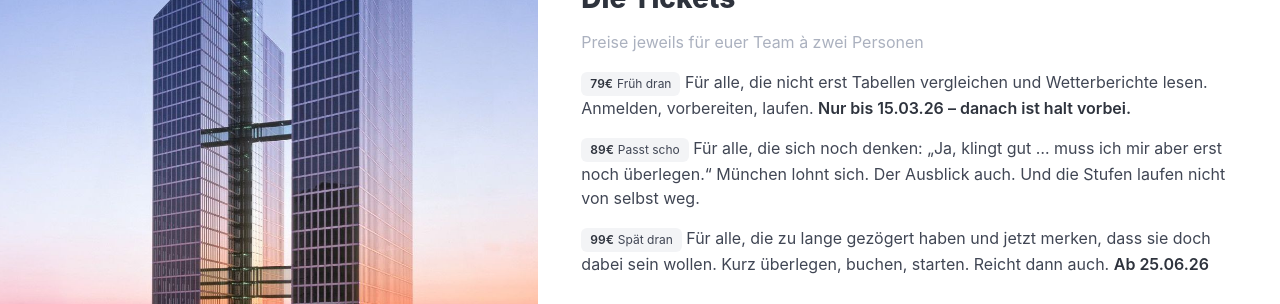
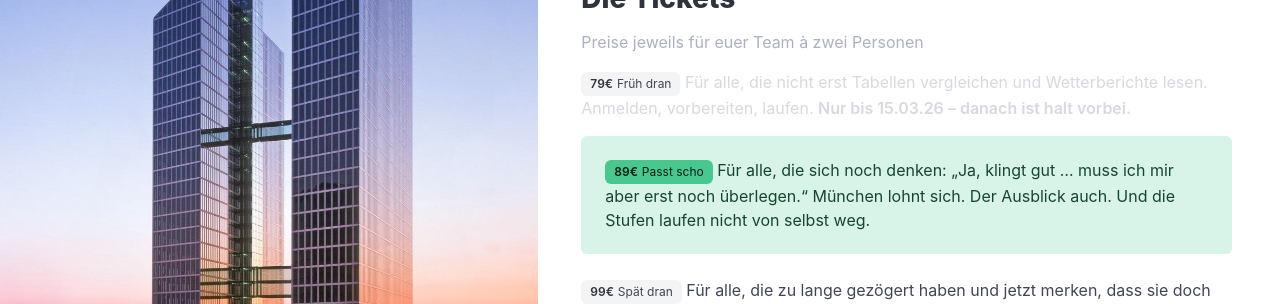
Before and after one commit to steffkes/munich-sunrise, a Nuxt app: page /wettkampf/tickets in a window 1280 px wide. Shown: the part 278-582 px from the top of the page. Built offline with nearby package versions, Linux system fonts and the light colour scheme.

Commit message:
focus on regular ticket
early bird period is done since yesterday

```diff
--- a/pages/wettkampf/tickets.vue
+++ b/pages/wettkampf/tickets.vue
@@ -14,18 +14,25 @@ useSeoMeta({
         Preise jeweils für euer Team à zwei Personen
       </p>
 
-      <p>
+      <p class="has-text-grey-lighter">
         <span class="tag"><strong class="mr-1">79€</strong> Früh dran</span>
         Für alle, die nicht erst Tabellen vergleichen und Wetterberichte lesen.
         Anmelden, vorbereiten, laufen.
-        <strong>Nur bis 15.03.26 – danach ist halt vorbei.</strong>
+        <strong style="color: inherit"
+          >Nur bis 15.03.26 – danach ist halt vorbei.</strong
+        >
       </p>
-      <p>
-        <span class="tag"><strong class="mr-1">89€</strong> Passt scho</span>
-        Für alle, die sich noch denken: „Ja, klingt gut … muss ich mir aber erst
-        noch überlegen.“ München lohnt sich. Der Ausblick auch. Und die Stufen
-        laufen nicht von selbst weg.
-      </p>
+
+      <div class="notification is-success is-light">
+        <p>
+          <span class="tag is-success"
+            ><strong class="mr-1">89€</strong> Passt scho</span
+          >
+          Für alle, die sich noch denken: „Ja, klingt gut … muss ich mir aber
+          erst noch überlegen.“ München lohnt sich. Der Ausblick auch. Und die
+          Stufen laufen nicht von selbst weg.
+        </p>
+      </div>
       <p>
         <span class="tag"><strong class="mr-1">99€</strong> Spät dran</span>
         Für alle, die zu lange gezögert haben und jetzt merken, dass sie doch
```
